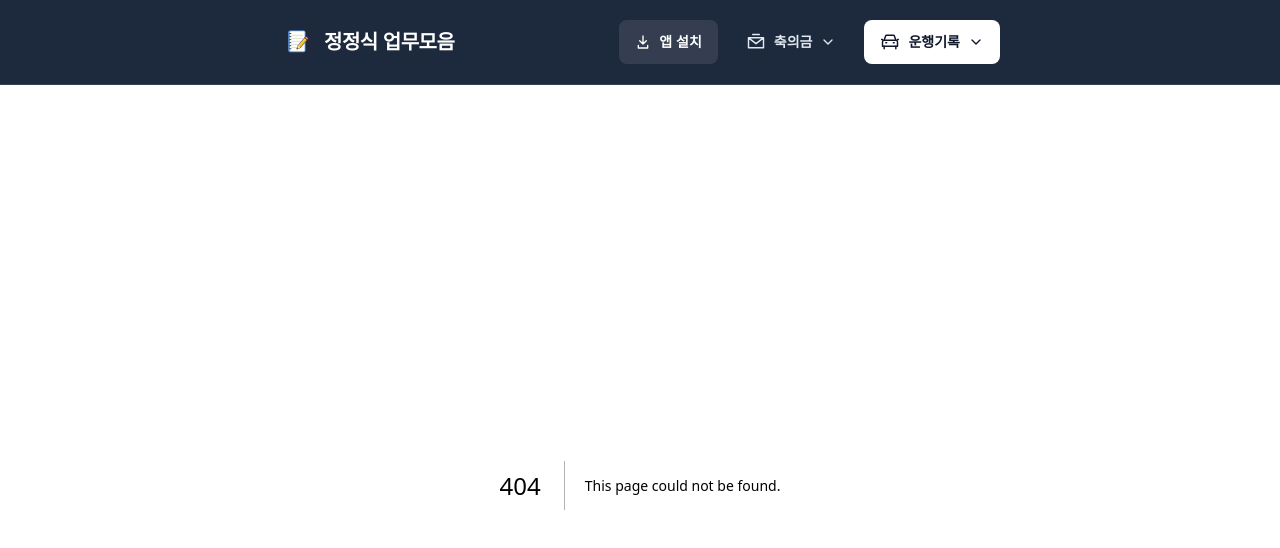
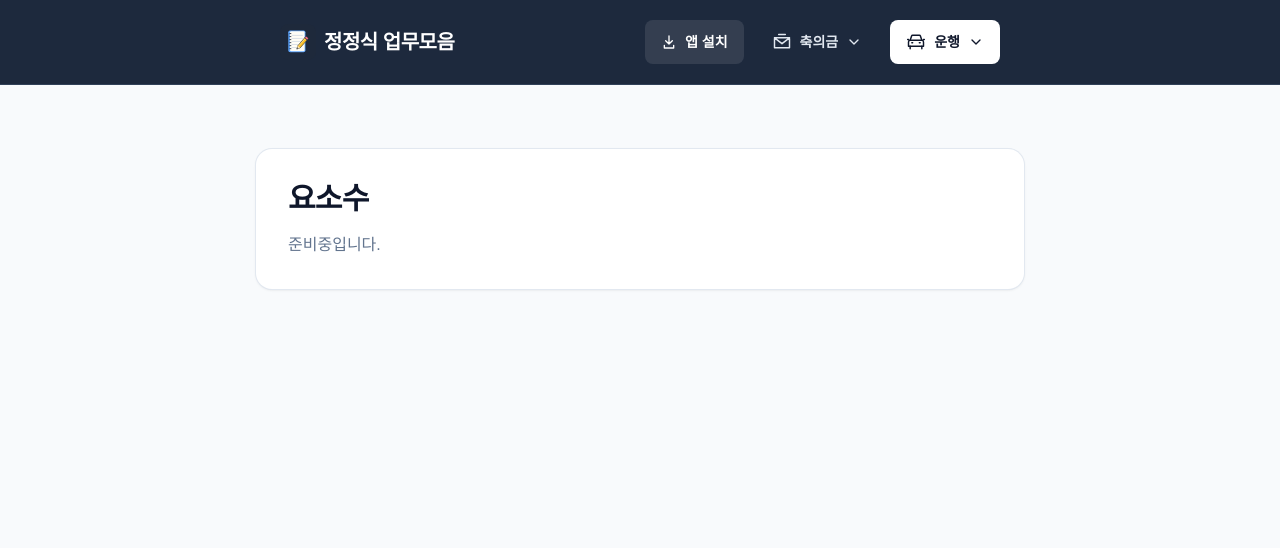
Before and after one commit to jeongjiyun777-ui/gift, a Next.js app in the folder fontend/frontend/: page /driving/urea in a window 1280 px wide. Before the commit this address had no page. Shown: the top 548 px of the page. Built offline with nearby package versions, Linux system fonts and the light colour scheme.

Commit message:
운행 메뉴 이름 변경 및 요소수 준비 페이지 추가

```diff
--- /dev/null
+++ b/fontend/frontend/app/driving/urea/page.tsx
@@ -0,0 +1,8 @@
+export default function UreaPage() {
+  return (
+    <section className="mx-auto w-full max-w-3xl rounded-2xl bg-white p-5 shadow-sm ring-1 ring-slate-200 sm:p-8">
+      <h1 className="text-2xl font-bold tracking-tight sm:text-3xl">요소수</h1>
+      <p className="mt-4 text-base text-slate-500">준비중입니다.</p>
+    </section>
+  );
+}
--- a/fontend/frontend/components/Header.tsx
+++ b/fontend/frontend/components/Header.tsx
@@ -14,9 +14,10 @@ const giftLinks = [
 const drivingLinks = [
   { href: "/driving", label: "조회", icon: "car" },
   { href: "/driving/new", label: "입력", icon: "car" },
+  { href: "/driving/urea", label: "요소수", icon: "drop" },
 ] as const;
 
-function HeaderIcon({ icon }: { icon: "gift" | "add" | "car" }) {
+function HeaderIcon({ icon }: { icon: "gift" | "add" | "car" | "drop" }) {
   return (
     <svg
       aria-hidden="true"
@@ -28,7 +29,12 @@ function HeaderIcon({ icon }: { icon: "gift" | "add" | "car" }) {
       strokeLinecap="round"
       strokeLinejoin="round"
     >
-      {icon === "car" ? (
+      {icon === "drop" ? (
+        <>
+          <path d="M12 3s-6 6.5-6 11a6 6 0 0 0 12 0c0-4.5-6-11-6-11Z" />
+          <path d="M9 14a3 3 0 0 0 3 3" />
+        </>
+      ) : icon === "car" ? (
         <>
           <path d="m5 10 1.7-5.1A1.3 1.3 0 0 1 8 4h8a1.3 1.3 0 0 1 1.3.9L19 10" />
           <path d="M5 10h14a2 2 0 0 1 2 2v5H3v-5a2 2 0 0 1 2-2Z" />
@@ -150,7 +156,7 @@ export default function Header() {
               }`}
             >
               <HeaderIcon icon="car" />
-              운행기록
+              운행
               <svg aria-hidden="true" className="h-4 w-4" viewBox="0 0 24 24" fill="none" stroke="currentColor" strokeWidth="2">
                 <path d="m6 9 6 6 6-6" strokeLinecap="round" strokeLinejoin="round" />
               </svg>
@@ -162,7 +168,7 @@ export default function Header() {
                     <Link
                       key={link.href}
                       href={link.href}
-                      aria-label={`운행기록 ${link.label}`}
+                      aria-label={`운행 ${link.label}`}
                       aria-current={pathname === link.href ? "page" : undefined}
                       onClick={() => setDrivingMenuOpen(false)}
                       className={`flex min-h-11 items-center gap-2 rounded-lg px-4 py-3 text-sm font-semibold transition ${
```
